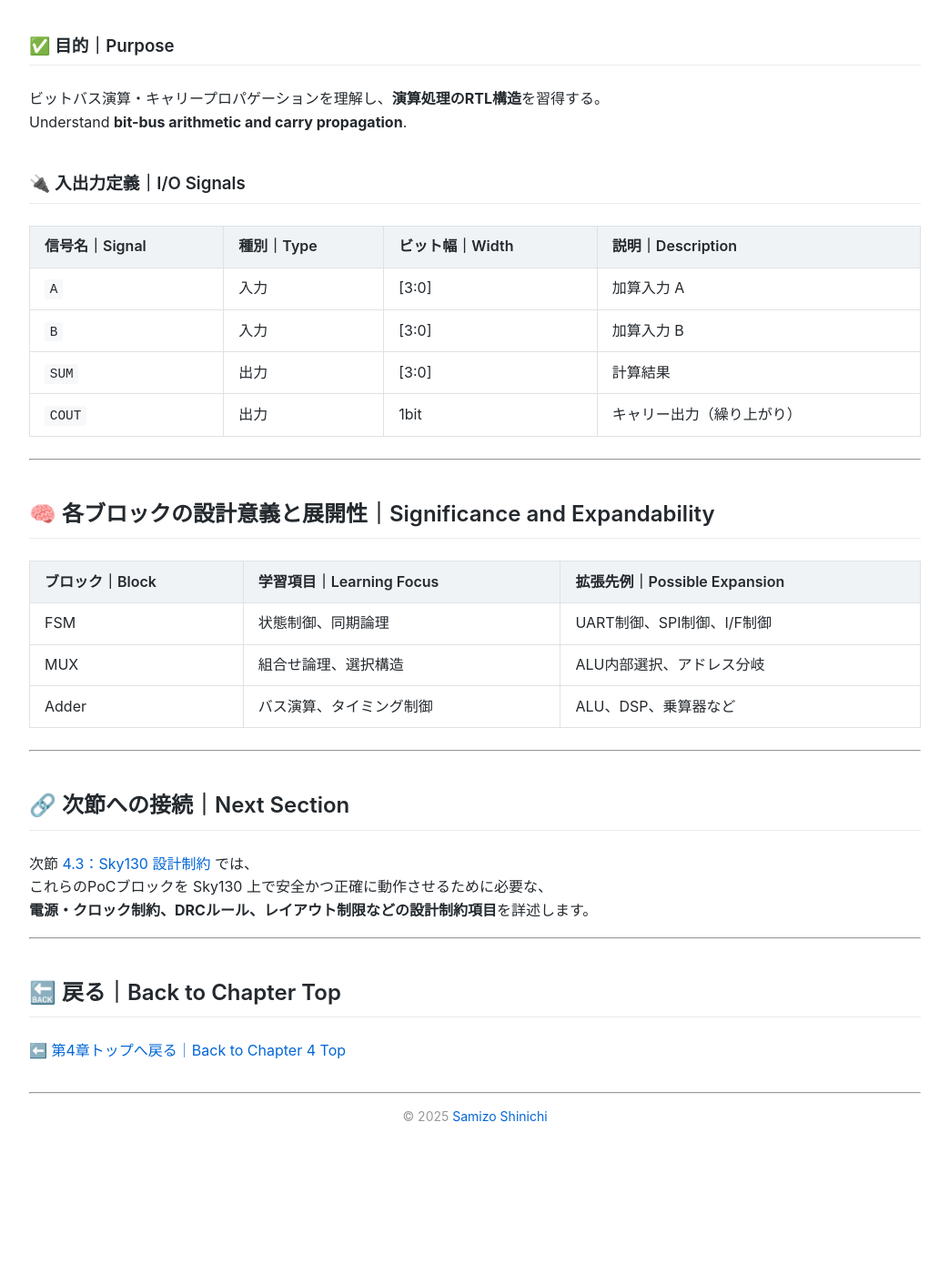
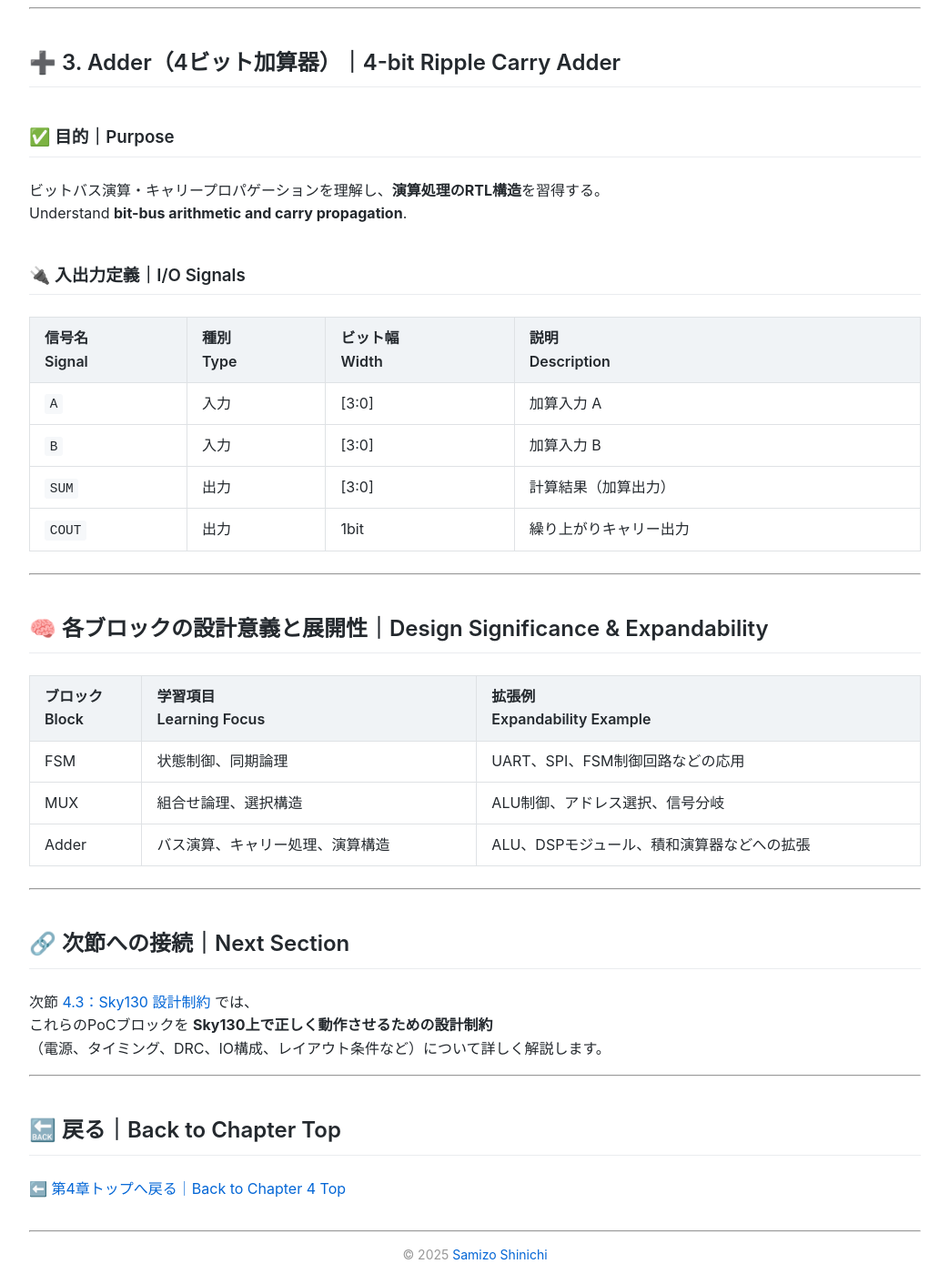
Before and after one commit to Samizo-AITL/Edusemi-v4x, a Jekyll site: the page built from e_chapter4_poc_spec_and_design/4.2_poc_block_definition.md, in a window 1280 px wide and 1400 px high, scrolled down 2492 px. Shown: the whole window at 91% size, without its empty margins (118-1161 px from the left). Built offline with Jekyll 4.4.1, drawn with Linux system fonts in a browser that asks for light colours; before the commit the page ends 3794 px from its top, so only the background shows below that; some of the changed text lies outside the part shown.

Commit message:
Update 4.2_poc_block_definition.md

```diff
--- a/e_chapter4_poc_spec_and_design/4.2_poc_block_definition.md
+++ b/e_chapter4_poc_spec_and_design/4.2_poc_block_definition.md
@@ -26,22 +26,22 @@
 
 ### 🧭 状態遷移仕様｜State Transition Table
 
-| 現状態｜Current | 入力signal | 次状態｜Next | 出力flag |
-|------------|--------------|--------------|------------|
-| `IDLE`     | 0            | `IDLE`       | 0          |
-| `IDLE`     | 1            | `LOAD`       | 0          |
-| `LOAD`     | -            | `EXEC`       | 0          |
-| `EXEC`     | -            | `DONE`       | 1          |
-| `DONE`     | -            | `IDLE`       | 0          |
+| 現状態<br>Current | 入力<br>Input `start` | 次状態<br>Next | 出力<br>`flag_done` |
+|-------------------|------------------------|-----------------|----------------------|
+| IDLE              | 0                      | IDLE            | 0                    |
+| IDLE              | 1                      | LOAD            | 0                    |
+| LOAD              | -                      | EXEC            | 0                    |
+| EXEC              | -                      | DONE            | 1                    |
+| DONE              | -                      | IDLE            | 0                    |
 
 ### 🔌 入出力定義｜I/O Signals
 
-| 信号名｜Signal | 種別｜Type | 説明｜Description |
-|---------------|--------|------|----------------------------|
-| `clk`         | 入力   | Clock | クロック信号 |
-| `rst_n`       | 入力   | Reset (Active-Low) | 非同期リセット |
-| `start`       | 入力   | Trigger | 状態遷移の開始信号 |
-| `flag_done`   | 出力   | Flag | 処理完了を示すフラグ（DONE時High） |
+| 信号名<br>Signal | 種別<br>Type | 説明<br>Description                  |
+|------------------|--------------|--------------------------------------|
+| `clk`            | 入力         | クロック信号                         |
+| `rst_n`          | 入力         | 非同期リセット（負論理）             |
+| `start`          | 入力         | 状態遷移のトリガ信号                 |
+| `flag_done`      | 出力         | 処理完了を示すフラグ（DONE時High）  |
 
 ---
 
@@ -53,23 +53,23 @@
 
 ### 📐 真理値表｜Truth Table
 
-| `SEL` | `A` | `B` | `Y`（出力） |
+| `SEL` | `A` | `B` | 出力<br>`Y` |
 |-------|-----|-----|--------------|
 | 0     | 0   | 1   | 0            |
 | 0     | 1   | 0   | 1            |
 | 1     | 0   | 1   | 1            |
 | 1     | 1   | 0   | 0            |
 
-※ 上記は例。通常の `Y = SEL ? B : A` の仕様にも対応可能。
+※ 通常の `Y = SEL ? B : A` に基づく動作を想定。
 
 ### 🔌 入出力定義｜I/O Signals
 
-| 信号名｜Signal | 種別｜Type | 説明｜Description |
-|---------------|--------|------|-----------------------------|
-| `A`           | 入力   | Input | 入力信号 A |
-| `B`           | 入力   | Input | 入力信号 B |
-| `SEL`         | 入力   | Select | 選択信号 |
-| `Y`           | 出力   | Output | 出力信号（A/Bのいずれか） |
+| 信号名<br>Signal | 種別<br>Type | 説明<br>Description  |
+|------------------|--------------|----------------------|
+| `A`              | 入力         | 入力信号 A           |
+| `B`              | 入力         | 入力信号 B           |
+| `SEL`            | 入力         | セレクト信号         |
+| `Y`              | 出力         | 選択された出力       |
 
 ---
 
@@ -81,30 +81,30 @@
 
 ### 🔌 入出力定義｜I/O Signals
 
-| 信号名｜Signal | 種別｜Type | ビット幅｜Width | 説明｜Description |
-|---------------|--------|----------|-----------|-----------------------------|
-| `A`           | 入力   | [3:0]     | 加算入力 A |
-| `B`           | 入力   | [3:0]     | 加算入力 B |
-| `SUM`         | 出力   | [3:0]     | 計算結果 |
-| `COUT`        | 出力   | 1bit      | キャリー出力（繰り上がり） |
+| 信号名<br>Signal | 種別<br>Type | ビット幅<br>Width | 説明<br>Description      |
+|------------------|--------------|--------------------|--------------------------|
+| `A`              | 入力         | [3:0]              | 加算入力 A               |
+| `B`              | 入力         | [3:0]              | 加算入力 B               |
+| `SUM`            | 出力         | [3:0]              | 計算結果（加算出力）     |
+| `COUT`           | 出力         | 1bit               | 繰り上がりキャリー出力   |
 
 ---
 
-## 🧠 各ブロックの設計意義と展開性｜Significance and Expandability
+## 🧠 各ブロックの設計意義と展開性｜Design Significance & Expandability
 
-| ブロック｜Block | 学習項目｜Learning Focus | 拡張先例｜Possible Expansion |
-|--------------|-----------------------|------------------------------|
-| FSM          | 状態制御、同期論理    | UART制御、SPI制御、I/F制御 |
-| MUX          | 組合せ論理、選択構造  | ALU内部選択、アドレス分岐 |
-| Adder        | バス演算、タイミング制御 | ALU、DSP、乗算器など       |
+| ブロック<br>Block | 学習項目<br>Learning Focus       | 拡張例<br>Expandability Example         |
+|-------------------|----------------------------------|------------------------------------------|
+| FSM               | 状態制御、同期論理               | UART、SPI、FSM制御回路などの応用         |
+| MUX               | 組合せ論理、選択構造             | ALU制御、アドレス選択、信号分岐         |
+| Adder             | バス演算、キャリー処理、演算構造 | ALU、DSPモジュール、積和演算器などへの拡張 |
 
 ---
 
 ## 🔗 次節への接続｜Next Section
 
 次節 [4.3：Sky130 設計制約](4.3_sky130_design_constraints.md) では、
-これらのPoCブロックを Sky130 上で安全かつ正確に動作させるために必要な、
-**電源・クロック制約、DRCルール、レイアウト制限などの設計制約項目**を詳述します。
+これらのPoCブロックを **Sky130上で正しく動作させるための設計制約**
+（電源、タイミング、DRC、IO構成、レイアウト条件など）について詳しく解説します。
 
 ---
 
```
